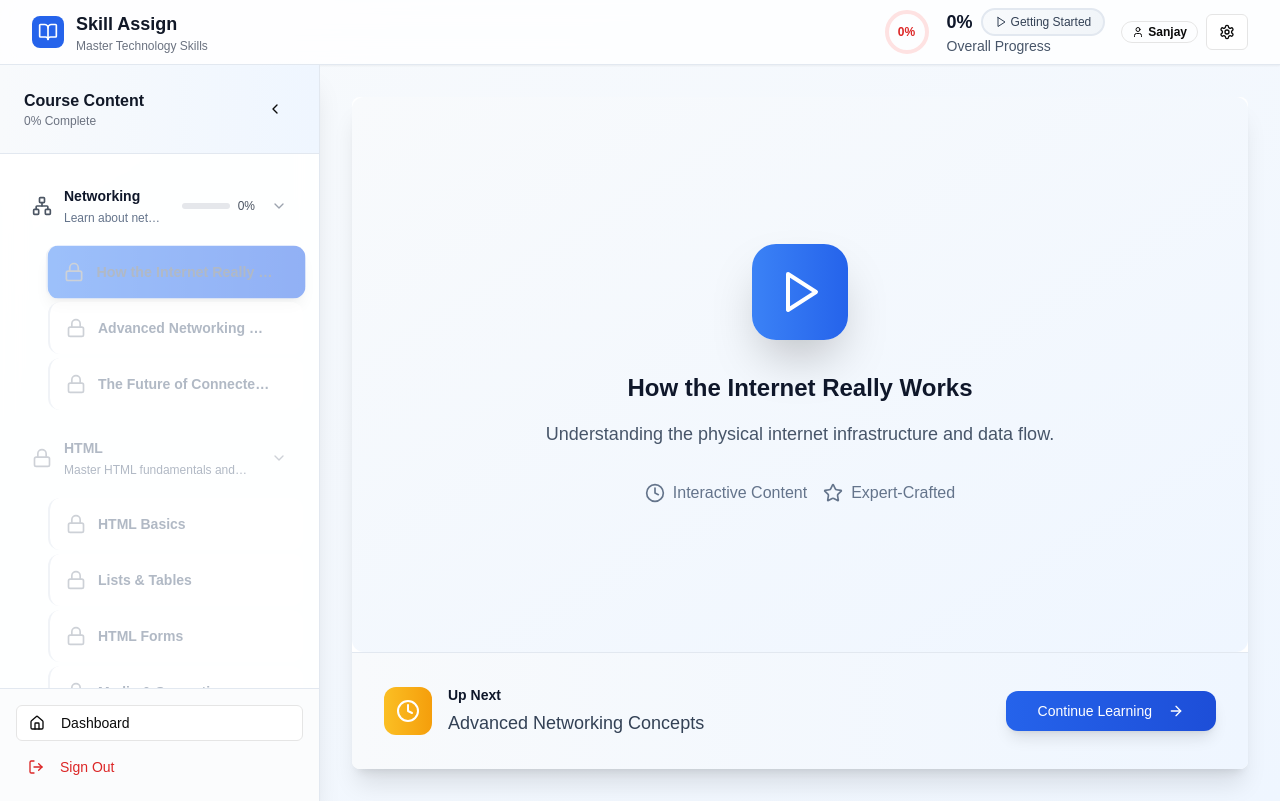
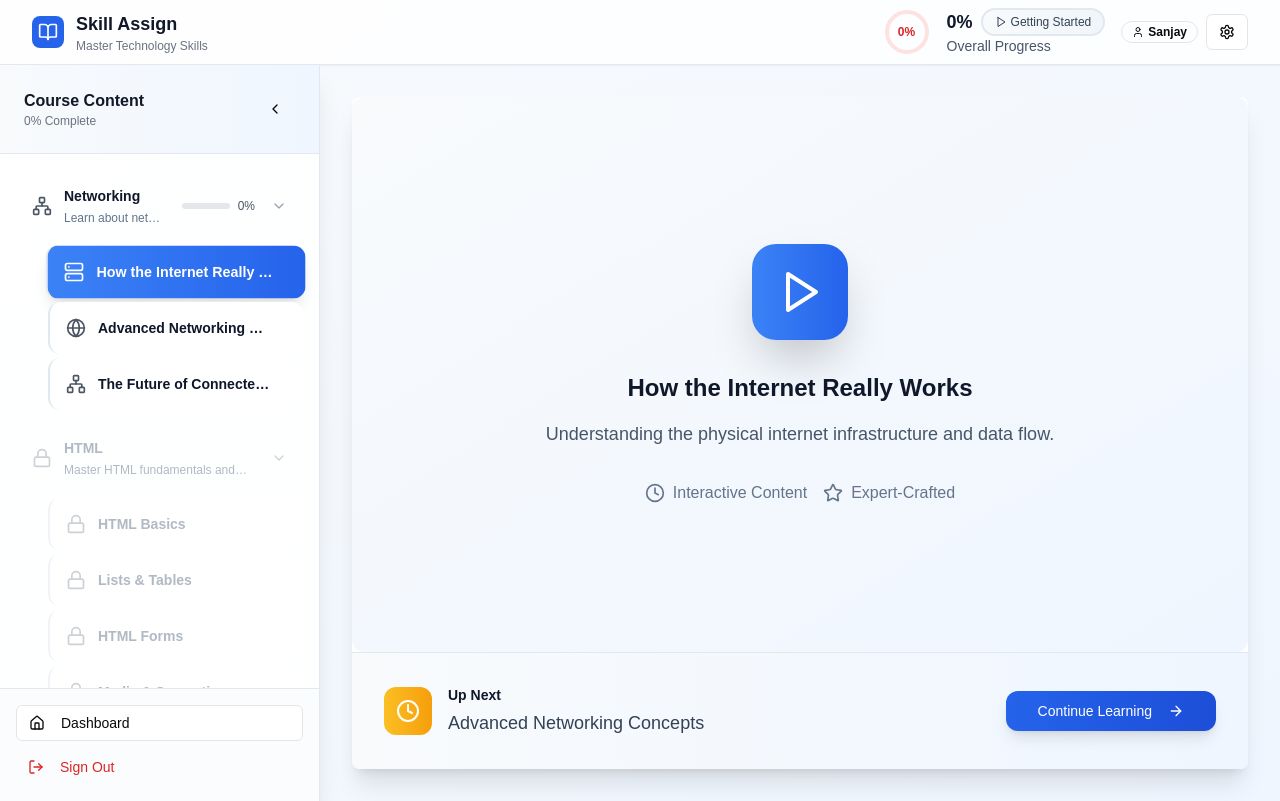
Before and after one commit to Sanjay9745/skill-assign-learn, a Next.js app in the folder frontend/: page /learn in a window 1280 px wide. Built offline with nearby package versions, Linux system fonts and the light colour scheme.

Commit message:
course added

```diff
--- a/frontend/components/learning-platform.tsx
+++ b/frontend/components/learning-platform.tsx
@@ -235,7 +235,8 @@ function SidebarItem({
   const isSelected = selectedItem?.name === item.name
 
   const isCertificate = item.icon === "certificate"
-  const childrenUnlocked = item.progress >= 70 || isCertificate
+  // If parent is unlocked, all children should be unlocked too
+  const childrenUnlocked = isUnlocked || item.progress >= 70 || isCertificate
 
   const handleClick = () => {
     if (isUnlocked) {
@@ -385,7 +386,7 @@ function SidebarItem({
               key={child.name}
               item={child}
               level={level + 1}
-              isUnlocked={childrenUnlocked}
+              isUnlocked={isUnlocked} // Pass parent's unlock status to children
               onSelect={onSelect}
               selectedItem={selectedItem}
               isCollapsed={isCollapsed}
```
